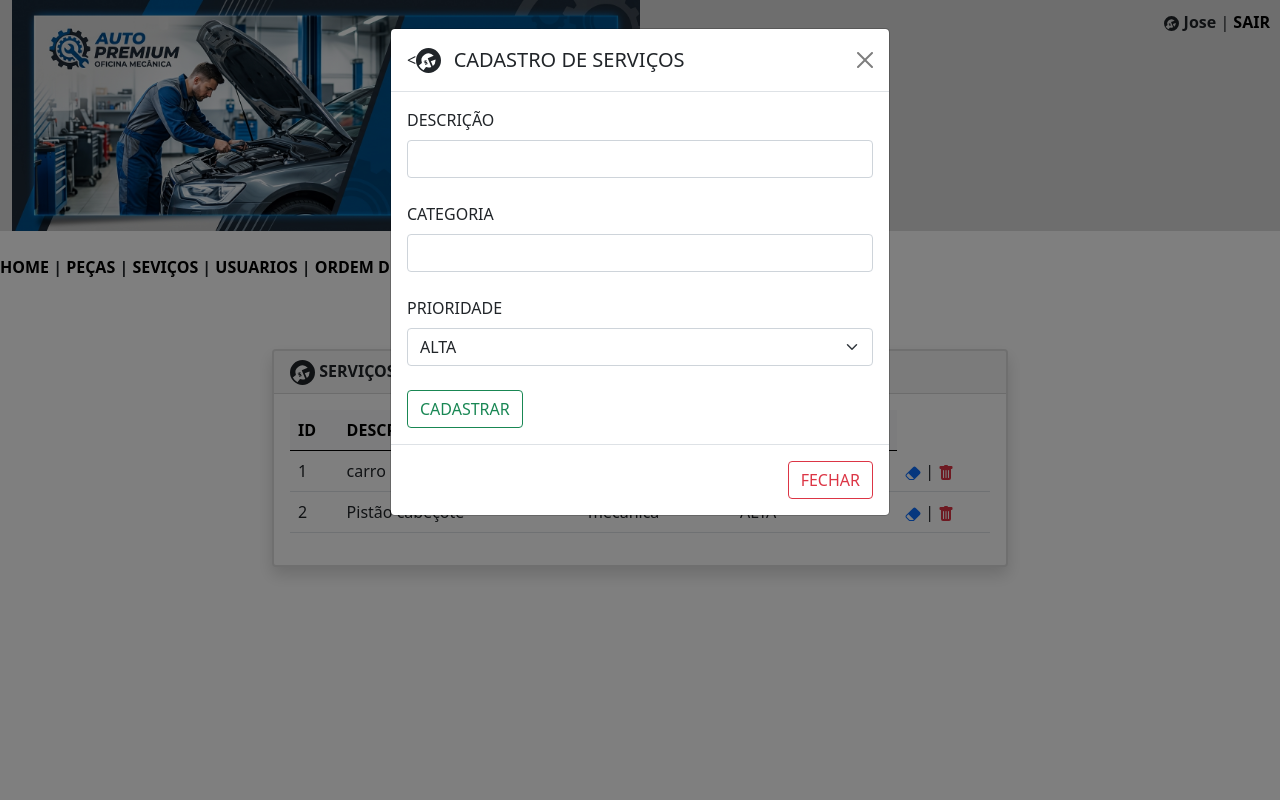
After one commit to josecontato89-debug/php_mecanica, a PHP site: page /servicos.php in a window 1280 px wide, after a click on "CADASTRAR SERVIÇOS". The commit adds this page. Run offline with PHP 8.4, Linux system fonts and the light colour scheme; a user stored in the database is signed in; data comes from the database, SQL or seed files in the repository.

Commit message:
Add files via upload

```diff
--- a/mecanica/mecanica.php
+++ b/mecanica/mecanica.php
@@ -66,10 +66,10 @@
                 <div class="col-md-6 mb-4">
                     <div class="card shadow border-2">
                         <div class=" card-header bg-gray border-bottom py-3">
-                            <spam class="texto-destaque">ORDENS DE SERVIÇO<spam/>
+                            <spam class="texto-destaque">ORDEM<spam/>
                         </div>
                         <div class ="card-body">
-                            Ordens de Serviço
+                            Ordem
                         </div>
                     </div>
                 </div>
--- /dev/null
+++ b/mecanica/servicos.php
@@ -0,0 +1,235 @@
+<?php
+session_start();
+
+if (!isset($_SESSION['nome'])) {
+    header('Location: index.php?status=erro&msg=Acesso Negado');
+    exit();
+}
+
+$nome = $_SESSION['nome'];
+?>
+
+<!DOCTYPE html>
+<html lang="pt-br">
+
+<head>
+    <meta charset="utf-8">
+    <meta http-equiv="content-language" content="pt-br">
+    <meta name="viewport" content="width=device-width, initial-scale=1">
+
+    <link rel="icon" href="imagens/banner.png" type="image/png">
+    <link href="https://cdn.jsdelivr.net/npm/bootstrap@5.0.2/dist/css/bootstrap.min.css" rel="stylesheet">
+
+    <title>USUARIOS</title>
+
+    <style>
+        .body {
+            background-color: #DCDCDC;
+        }
+
+        .header {
+            float: right;
+        }
+    </style>
+</head>
+
+<body>
+
+<!-- HEADER -->
+<div class="container-fluid" style="background-color:#DCDCDC; text-align:left; position:relative;">
+<img src="imagens/banner.png" width="50%" heigth="50%">
+
+    <div class="header" style="position:absolute; top:10px; right:10px;">
+    <svg xmlns="http://www.w3.org/2000/svg" width="15" height="25" fill="currentColor" class="bi bi-wrench-adjustable-circle-fill" viewBox="0 0 16 16">
+  <path d="M6.705 8.139a.25.25 0 0 0-.288-.376l-1.5.5.159.474.808-.27-.595.894a.25.25 0 0 0 .287.376l.808-.27-.595.894a.25.25 0 0 0 .287.376l1.5-.5-.159-.474-.808.27.596-.894a.25.25 0 0 0-.288-.376l-.808.27z"/>
+  <path d="M8 16A8 8 0 1 0 8 0a8 8 0 0 0 0 16m-6.202-4.751 1.988-1.657a4.5 4.5 0 0 1 7.537-4.623L7.497 6.5l1 2.5 1.333 3.11c-.56.251-1.18.39-1.833.39a4.5 4.5 0 0 1-1.592-.29L4.747 14.2a7.03 7.03 0 0 1-2.949-2.951M12.496 8a4.5 4.5 0 0 1-1.703 3.526L9.497 8.5l2.959-1.11q.04.3.04.61"/>
+</svg>
+
+        <b><?= htmlspecialchars($nome) ?></b> |
+        <a href="sair.php" style="color:black; text-decoration:none; font-weight:bold;">SAIR</a>
+    </div>
+</div>
+
+<br/>
+        <nav>
+            <?php
+                include 'menu.php';
+            ?>
+        </nav>
+
+<!-- BOTÃO -->
+<div class="text-center my-3">
+    <button type="button" class="btn btn-outline-success" data-bs-toggle="modal" data-bs-target="#exampleModal">
+        CADASTRAR SERVIÇOS
+    </button>
+</div>
+
+<!-- TABELA -->
+<div class="container">
+    <div class="row justify-content-center">
+        <div class="col-md-8 mb-4">
+
+            <div class="card shadow border-2">
+                <div class="card-header">
+                <svg xmlns="http://www.w3.org/2000/svg" width="25" height="25" fill="currentColor" class="bi bi-wrench-adjustable-circle-fill" viewBox="0 0 16 16">
+  <path d="M6.705 8.139a.25.25 0 0 0-.288-.376l-1.5.5.159.474.808-.27-.595.894a.25.25 0 0 0 .287.376l.808-.27-.595.894a.25.25 0 0 0 .287.376l1.5-.5-.159-.474-.808.27.596-.894a.25.25 0 0 0-.288-.376l-.808.27z"/>
+  <path d="M8 16A8 8 0 1 0 8 0a8 8 0 0 0 0 16m-6.202-4.751 1.988-1.657a4.5 4.5 0 0 1 7.537-4.623L7.497 6.5l1 2.5 1.333 3.11c-.56.251-1.18.39-1.833.39a4.5 4.5 0 0 1-1.592-.29L4.747 14.2a7.03 7.03 0 0 1-2.949-2.951M12.496 8a4.5 4.5 0 0 1-1.703 3.526L9.497 8.5l2.959-1.11q.04.3.04.61"/>
+</svg>
+
+                    <b>SERVIÇOS EM ANDAMENTO</b>
+                </div>
+
+                <div class="card-body">
+
+                    <?php
+                    include 'conecta.php';
+
+                    $sql = "SELECT * FROM servicos ORDER BY prioridade";
+                    $consulta = $pdo->query($sql);
+                    $listaservicos = $consulta->fetchAll(PDO::FETCH_ASSOC);
+
+                    if (count($listaservicos) > 0) {
+
+                        echo "<table class='table table-hover align-middle'>";
+                        echo "<thead class='table-light'>
+                                <tr>
+                                    <th>ID</th>
+                                    <th>DESCRIÇÃO</th>
+                                    <th>CATEGORIA</th>
+                                    <th>PRIORIDADE</th>
+
+                                </tr>
+                              </thead>";
+
+                        echo "<tbody>";
+
+                        foreach ($listaservicos as $item) {
+                            $id = $item['id'];
+                            echo "<tr>";
+                            echo "<td>" . htmlspecialchars($item['id']) . "</td>";
+                            echo "<td>" . htmlspecialchars($item['descricao']) . "</td>";
+                            echo "<td>" . htmlspecialchars($item['categoria']) . "</td>";
+                            echo "<td>" . htmlspecialchars($item['prioridade']) . "</td>";
+
+                            echo "<td><a href='#' data-bs-toggle='modal' data-bs-target='#modalEditar' data-id='$id'><svg xmlns='http://www.w3.org/2000/svg' width='16' height='16' fill='currentColor' class='bi bi-eraser-fill' viewBox='0 0 16 16'>
+                            <path d='M8.086 2.207a2 2 0 0 1 2.828 0l3.879 3.879a2 2 0 0 1 0 2.828l-5.5 5.5A2 2 0 0 1 7.879 15H5.12a2 2 0 0 1-1.414-.586l-2.5-2.5a2 2 0 0 1 0-2.828zm.66 11.34L3.453 8.254 1.914 9.793a1 1 0 0 0 0 1.414l2.5 2.5a1 1 0 0 0 .707.293H7.88a1 1 0 0 0 .707-.293z'/>
+                          </svg></a> | <a href ='excluir_servico.php?id=$id'><svg xmlns='http://www.w3.org/2000/svg' width='16' height='16' fill='currentColor' class='bi bi-trash-fill text-danger' viewBox='0 0 16 16'>
+                            <path d='M2.5 1a1 1 0 0 0-1 1v1a1 1 0 0 0 1 1H3v9a2 2 0 0 0 2 2h6a2 2 0 0 0 2-2V4h.5a1 1 0 0 0 1-1V2a1 1 0 0 0-1-1H10a1 1 0 0 0-1-1H7a1 1 0 0 0-1 1zm3 4a.5.5 0 0 1 .5.5v7a.5.5 0 0 1-1 0v-7a.5.5 0 0 1 .5-.5M8 5a.5.5 0 0 1 .5.5v7a.5.5 0 0 1-1 0v-7A.5.5 0 0 1 8 5m3 .5v7a.5.5 0 0 1-1 0v-7a.5.5 0 0 1 1 0'/>
+                          </svg></a></td>";
+                            echo "</tr>";
+                        }
+
+                        echo "</tbody>";
+                        echo "</table>";
+
+                    } else {
+                        echo "<p class='text-danger'><b>NÃO EXISTEM SERVIÇOS CADASTRADAS NO MOMENTO!</b></p>";
+                    }
+                    ?>
+
+                </div>
+            </div>
+
+        </div>
+    </div>
+</div>
+
+<!-- JS Bootstrap -->
+<script src="https://cdn.jsdelivr.net/npm/bootstrap@5.0.2/dist/js/bootstrap.bundle.min.js"></script>
+
+<!-- MODAL -->
+<div class="modal fade" id="exampleModal" tabindex="-1" aria-hidden="true">
+    <div class="modal-dialog">
+
+        <div class="modal-content">
+
+            <div class="modal-header">
+            <<svg xmlns="http://www.w3.org/2000/svg" width="25" height="25" fill="currentColor" class="bi bi-wrench-adjustable-circle-fill" viewBox="0 0 16 16">
+  <path d="M6.705 8.139a.25.25 0 0 0-.288-.376l-1.5.5.159.474.808-.27-.595.894a.25.25 0 0 0 .287.376l.808-.27-.595.894a.25.25 0 0 0 .287.376l1.5-.5-.159-.474-.808.27.596-.894a.25.25 0 0 0-.288-.376l-.808.27z"/>
+  <path d="M8 16A8 8 0 1 0 8 0a8 8 0 0 0 0 16m-6.202-4.751 1.988-1.657a4.5 4.5 0 0 1 7.537-4.623L7.497 6.5l1 2.5 1.333 3.11c-.56.251-1.18.39-1.833.39a4.5 4.5 0 0 1-1.592-.29L4.747 14.2a7.03 7.03 0 0 1-2.949-2.951M12.496 8a4.5 4.5 0 0 1-1.703 3.526L9.497 8.5l2.959-1.11q.04.3.04.61"/>
+</svg>&nbsp; &nbsp; <h5 class="modal-title">CADASTRO DE SERVIÇOS</h5>
+                <button type="button" class="btn-close" data-bs-dismiss="modal"></button>
+            </div>
+
+            <div class="modal-body">
+                <form action="cadastro_servicos.php" method="POST">
+                <label class="form-label">DESCRIÇÃO</label>
+                <input type="text" name="descricao" class="form-control" required/>
+                <br/>
+                <label class="form-label">CATEGORIA</label>
+                <input type="text" name="categoria" class="form-control" required/>
+                <br/>
+                <label class="form-label">PRIORIDADE</label>
+                <select type="text" name="prioridade" class="form-select" required>
+                <option value="ALTA">ALTA</option>
+                <option value="MEDIA">MEDIA</option>
+                <option value="BAIXA">BAIXA</option>
+                </select>
+                <br/>
+
+                <button type="submit" class="btn btn-outline-success">CADASTRAR </button>
+                </form>
+            </div>
+            <div class="modal-footer">
+                <button type="button" class="btn btn-outline-danger" data-bs-dismiss="modal">FECHAR</button>
+
+            </div>
+
+        </div>
+
+    </div>
+</div>
+<!-- Janela modal - editar pessoas-->
+<div class="modal fade" id="modalEditar" tabindex="-1" aria-labelledby="exampleModalLabel" aria-hidden="true">
+  <div class="modal-dialog">
+    <div class="modal-content">
+      <div class="modal-header">
+      <svg xmlns="http://www.w3.org/2000/svg" width="25" height="25" fill="currentColor" class="bi bi-wrench-adjustable-circle-fill" viewBox="0 0 16 16">
+  <path d="M6.705 8.139a.25.25 0 0 0-.288-.376l-1.5.5.159.474.808-.27-.595.894a.25.25 0 0 0 .287.376l.808-.27-.595.894a.25.25 0 0 0 .287.376l1.5-.5-.159-.474-.808.27.596-.894a.25.25 0 0 0-.288-.376l-.808.27z"/>
+  <path d="M8 16A8 8 0 1 0 8 0a8 8 0 0 0 0 16m-6.202-4.751 1.988-1.657a4.5 4.5 0 0 1 7.537-4.623L7.497 6.5l1 2.5 1.333 3.11c-.56.251-1.18.39-1.833.39a4.5 4.5 0 0 1-1.592-.29L4.747 14.2a7.03 7.03 0 0 1-2.949-2.951M12.496 8a4.5 4.5 0 0 1-1.703 3.526L9.497 8.5l2.959-1.11q.04.3.04.61"/>
+</svg>&nbsp; &nbsp; <h5 class="modal-title" id="modalEditar">EDIÇÂO DE SEVIÇOS</h5>
+        <button type="button" class="btn-close" data-bs-dismiss="modal" aria-label="Close"></button>
+        </div>
+           <div class="modal-body">
+           <form action="editar_servicos.php" method="POST">
+            <input type="hidden" id="edit_id" name="id"/>
+            <label class="form-label">DESCRIÇÃO</label>
+                <input type="text" name="descricao" class="form-control" id="edit_descricao" required/>
+                <br/>
+                <label class="form-label">CATEGORIA</label>
+                <input type="text" name="categoria" class="form-control" id="edit_categoria" required/>
+                <br/>
+                <label class="form-label">PRIORIDADE</label>
+                <select type="text" name="prioridade" class="form-select" id="edit_prioridade" required>
+                <option value="ALTA">ALTA</option>
+                <option value="MEDIA">MEDIA</option>
+                <option value="BAIXA">BAIXA</option>
+                </select>
+                <br/>
+                <button type="submit" class="btn btn-outline-success">ATUALIZAR </button>
+                </form>
+           </div>
+        <div class="modal-footer">
+        <button type="button" class="btn btn-outline-danger" data-bs-dismiss="modal">FECHAR</button>
+
+      </div>
+    </div>
+  </div>
+</div>
+<script>
+    document.getElementById('modalEditar').addEventListener('show.bs.modal', function(event){
+        let button = event.relatedTarget;
+        let id =button.getAttribute('data-id');
+        fetch('buscar_servicos.php?id=' +id)
+           .then(response=>response.json())
+           .then(data=>{
+               document.getElementById('edit_id').value = data.id;
+               document.getElementById('edit_descricao').value = data.descricao;
+               document.getElementById('edit_categoria').value = data.categoria;
+               document.getElementById('edit_prioridade').value = data.prioridade;
+
+           });
+    })
+</script>
+</body>
+</html>
```
Also changed, not shown: mecanica.sql (+38 -29 lines), mecanica/buscar_servicos.php (added, +10 -0 lines), mecanica/cadastro_servicos.php (added, +49 -0 lines), mecanica/editar_servicos.php (added, +17 -0 lines), mecanica/excluir_servico.php (added, +26 -0 lines), mecanica/pecas.php (+6 -5 lines), mecanica/usuarios.php (+4 -4 lines).
